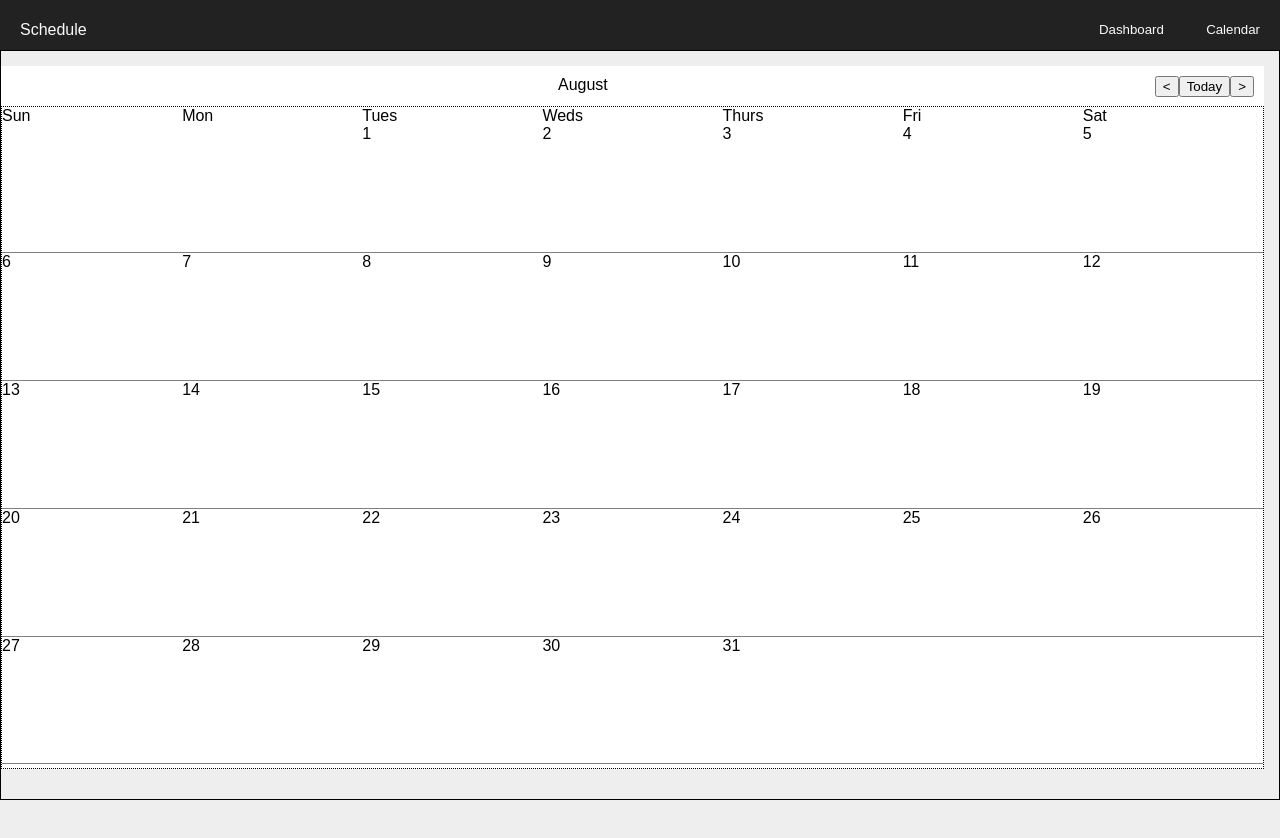
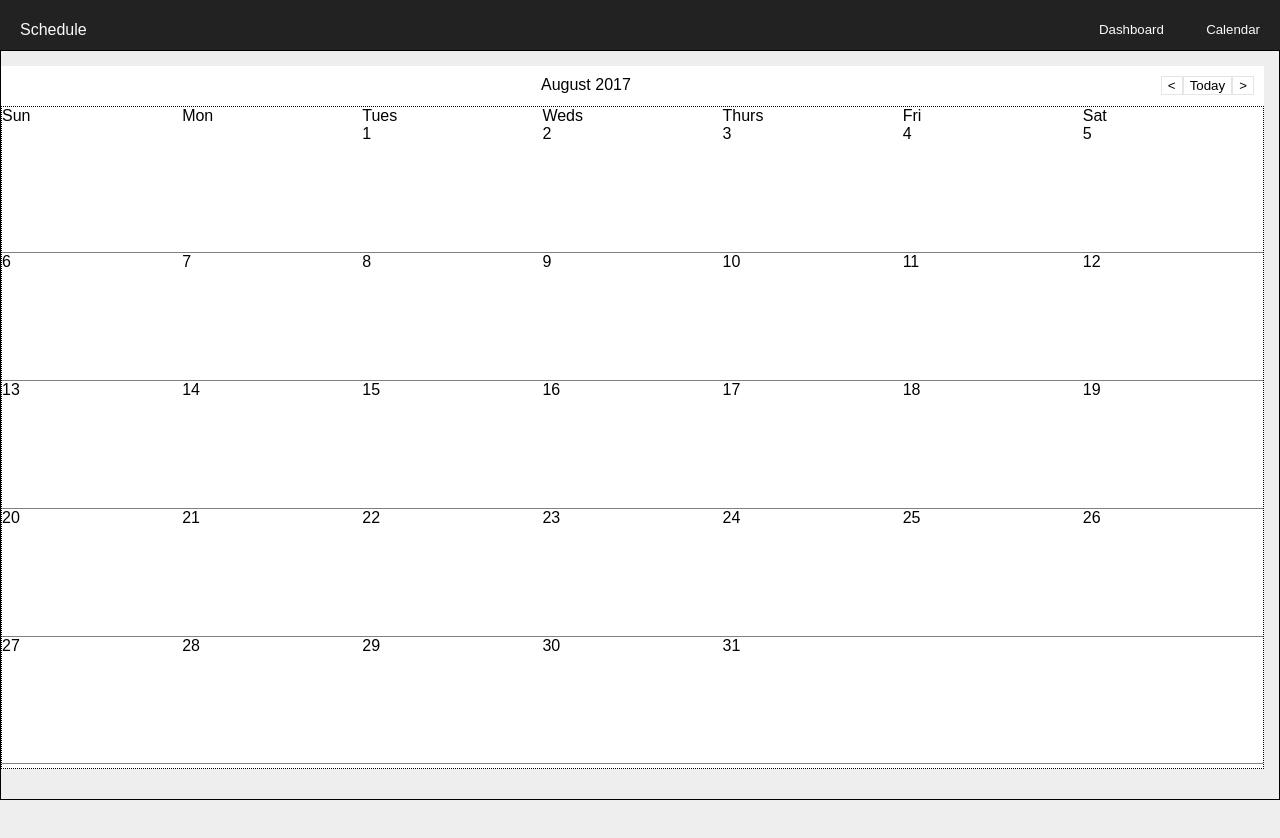
Before and after one commit to aarboleda1/react-custom-calendar, a React (Create React App) app: page / in a window 1280 px wide. Shown: the top 838 px of the page. Before the commit the page ends 800 px from the top, so only its background shows below. Built offline with nearby package versions, Linux system fonts and the light colour scheme.

Commit message:
significant progress in calendar

```diff
--- a/src/App.js
+++ b/src/App.js
@@ -11,7 +11,10 @@ class App extends Component {
         <section className="content rc-app-main">
           <div className="rc-container-wrapper">
             <Calendar
+							onChangeView={() => 'hello'}
+							view={'calendar'}
 							date={now}
+							defaultCalView={[2017, 8]}
 						/>
           </div>
         </section>
--- a/src/components/Calendar.js
+++ b/src/components/Calendar.js
@@ -37,7 +37,10 @@ export default class Calendar extends Component {
 		components: PropTypes.shape({
 			filter: elementType,
 			/*allow use to pass in any special type of date*/
-		})
+		}),
+		/* Default CalendarView [year, month] year: 2017, month: 7*/
+		defaultCalView: PropTypes.array
+
 	}
 	static defaultProps = {
 		elementProps: {},
@@ -53,17 +56,17 @@ export default class Calendar extends Component {
 		daysForMonth: null,
 	}
 	componentWillMount = () => {
+		const {defaultCalView} = this.props;
 		let date = this.props.date || new Date;
-		let month = date.getMonth() + 1; // gives it back from months 0 - 11
-		let day = date.getDate();
-		let year = moment().year();
-		let daysForMonth = getDaysArray(year, month);
+		let monthInt = defaultCalView[1] || date.getMonth() + 1; // gives it back from months 0 - 11
+		let year = defaultCalView[0] || moment().year();
+		let daysForMonth = getDaysArray(year, monthInt);
 		this.setState({
 			daysForMonth: daysForMonth,
+			monthInt: monthInt - 1, //  subtract one beca
 		})
 	}
-	componentDidMount = () => {
-	}
+
 	renderMonthHeader = () => {
 		return daysOfWeek.map((day) => {
 			return <div key={day} className="rc-header-title">{day}</div>
@@ -74,9 +77,50 @@ export default class Calendar extends Component {
 			return <MonthRow week={week} key={uniqueID()}/>
 		})
 	}
+	onCalendarNavigation = (e) => {
+		let direction = e.target.dataset.direction;
+		const {monthInt, month} = this.state;
+		let daysForMonth;
+		const months = [
+			'January',
+			'February',
+			'March',
+			'April',
+			'May',
+			'June',
+			'July',
+			'August',
+			'September',
+			'October',
+			'November',
+			'December'
+		];
+		if (direction === 'forward') {
+			daysForMonth = getDaysArray(2017, this.state.monthInt + 1);
+			this.setState({
+				daysForMonth: daysForMonth,
+				monthInt: this.state.monthInt < 12 ? this.state.monthInt + 1 : 1,
+				month: months[this.state.monthInt],
+			})
+		} else if (direction === 'back') {
+			console.log(months[this.state.monthInt])
+			daysForMonth = getDaysArray(2017, this.state.monthInt - 1);
+			this.setState({
+				daysForMonth: daysForMonth,
+				month: months[this.state.monthInt - 1],
+				monthInt: this.state.monthInt - 1,
+			})
+		}
+		// let daysForMonth = getDaysArray(2017, 9);
+		// let month = 0;
+		// this.setState({
+		// 	daysForMonth: daysForMonth,
+		// 	month: months[month]
+		// })
+	}
 	render() {
 		// let Filter = components.filter || Filter;
-		console.log(this.state.daysForMonth, 'are days of week RENDER')
+		const {month} = this.state;
 		return(
 			<div className="rc-calendar">
 				{/*  Contitional filter toolbar to render
@@ -84,12 +128,12 @@ export default class Calendar extends Component {
 				*/}
 				<div className="rc-calendar-toolbar">
 					<span className="rc-toolbar-label">
-						August
+						{month} 2017
 					</span>
 					<span className="rc-button-group">
-             <button className="rc-button">{'<'}</button>
-						 <button className="rc-button">Today</button>
-						 <button className="rc-button">{'>'}</button>
+             <button className="rc-button" data-direction="back" onClick={this.onCalendarNavigation}>{'<'}</button>
+						 <button className="rc-button" data-direction="today" onClick={this.onCalendarNavigation}>Today</button>
+						 <button className="rc-button" data-direction="forward" onClick={this.onCalendarNavigation}>{'>'}</button>
 					</span>
 				</div>
 				<div className="rc-month-view">
--- a/src/components/MonthRow.js
+++ b/src/components/MonthRow.js
@@ -15,7 +15,7 @@ export default class MonthRow extends Component{
 	}
 	renderDays = () => {
 		const {week} = this.props;
-		let isBeginningOfMonth = week[0].split('-')[0] < 20
+		let isBeginningOfMonth = week.length > 0 ? week[0].split('-')[0] < 20 : false;
 		/*If It is the beginning of the month, append empty cells*/
 		if (week.length < 7 && isBeginningOfMonth) {
 			let diff = 7 - week.length;
--- a/src/stylesheets/components/_header.scss
+++ b/src/stylesheets/components/_header.scss
@@ -27,3 +27,9 @@
         margin-left: 20px;
     }
 }
+
+.rc-button {
+    background-color: white;
+    cursor: pointer;
+    border: 1px solid rgba(0, 0, 0, 0.1);
+}
--- a/src/utils/utils.js
+++ b/src/utils/utils.js
@@ -15,9 +15,9 @@ export const months = [
 ];
 
 export function getDaysArray(year, month) {
-  const names = [ 'Sun', 'Mon', 'Tues', 'Weds', 'Thurs', 'Fri', 'Sat' ];
-  let date = new Date(year, month-1, 1);
-  const result = [[], [], [], [], []];
+	const names = [ 'Sun', 'Mon', 'Tues', 'Weds', 'Thurs', 'Fri', 'Sat' ];
+	let date = new Date(year, month-1, 1);
+  const result = [[], [], [], [], [], []];
   let week = 0;
   while (date.getMonth() == month-1 && week < 6) {
     result[week].push(date.getDate()+ '-' +names[date.getDay()]);
```
